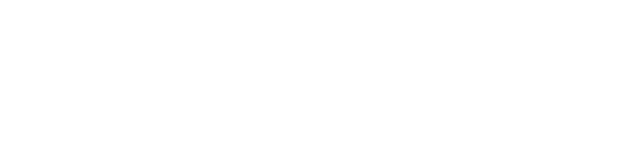
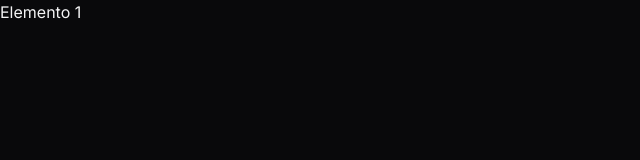
Before and after one commit to Jorgeigor/ZINGEN, a plain HTML site: page index.html in a window 1280 px wide. Shown: the whole page, without its empty margins (0-640 px from the left). Drawn offline with Linux system fonts and the light colour scheme.

Commit message:
adding css properties

```diff
--- a/index.html
+++ b/index.html
@@ -1,12 +1,21 @@
 <!DOCTYPE html>
 <html lang="pt-BR">
 <head>
+    <link rel="preconnect" href="https://fonts.googleapis.com">
+    <link rel="preconnect" href="https://fonts.gstatic.com" crossorigin>
+
     <meta charset="UTF-8">
     <meta name="viewport" content="width=device-width, initial-scale=1.0">
+    <title>Zingen - Karaokê</title>
+
     <link rel="stylesheet" href="styles/index.css">
-    <title>Zingen - Karaokê</title>
+
+
+    <link href="https://fonts.googleapis.com/css2?family=Inter:ital,opsz,wght@0,14..32,100..900;1,14..32,100..900&display=swap" rel="stylesheet">
 </head>
 <body>
-
+   <ul role="list">
+    <li>Elemento 1</li>
+   </ul>
 </body>
 </html>
--- a/styles/global.css
+++ b/styles/global.css
@@ -0,0 +1,84 @@
+*,
+*::before,
+*::after {
+ box-sizing: border-box;
+}
+
+*{
+ margin: 0;
+ padding: 0;
+ font: inherit;
+ -webkit-font-smoothing: antialiased;
+ -moz-osx-font-smoothing: grayscale;
+}
+
+:root{
+ --bg-color: #09090b;
+ --surface-color: #18181B;
+ --stroke-color: #27272A;
+ --textColor-secondary: #A1A1AA;
+ --textColor-primary: #F4F4F5;
+ --brand-color: linear-gradient(#FC4A1A, #F7B733);
+ --brand-color-primary: #F7B733;
+ --brand-color-secondary: #FC4A1A;
+
+ --ff-sans: 'Inter', system-ui, sans-serif;
+ --fw-base: 400;
+ --fw-md: 500;
+ --fw-bold: 800;
+
+ --fs-sm: 0.875rem;
+ --fs-base: 1rem;
+ --fs-lg: 1.25rem;
+ --fs-xl: 1.5rem;
+ --fs-2xl:2.5rem;
+}
+
+html{
+    font-family: var(--ff-sans);
+    font-weight: var(--fw-base);
+    font-size: var(--fs-base);
+    line-height: 1.6;
+    color: var(--textColor-primary);
+}
+
+body {
+    background-color: var(--bg-color);
+}
+
+h1, h2, h3 {
+    line-height: 1.2;
+    color: var(--textColor-primary);
+    font-weight: var(--fw-bold);
+    letter-spacing: -0.04em;
+}
+
+h1{
+    font-size: var(--fs-2xl);
+}
+
+h2{
+    font-size: var(--fs-xl);
+}
+
+h3{
+    font-size: var(--fs-lg);
+}
+
+a {
+    text-decoration: none;
+    color: inherit;
+}
+
+/*Retira a bolinha da lista*/
+ul[role="list"]{
+    list-style: none;
+}
+
+@media (width >= 80em) {
+    :root {
+        --fs-lg: 2rem;
+        --fs-xl: 3rem;
+        --fs-2xl: 4rem;
+    }
+}
--- a/styles/index.css
+++ b/styles/index.css
@@ -0,0 +1 @@
+@import url(global.css);
```
